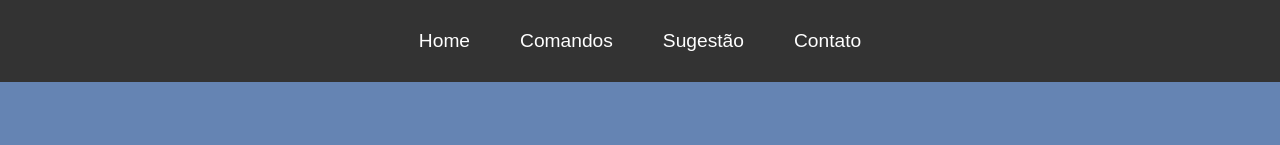
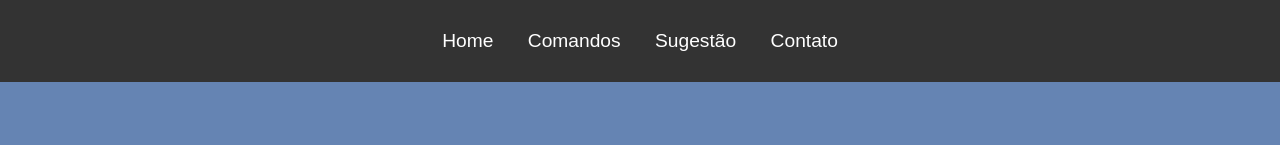
Before and after one commit to caioanjs/caioanjs.github.io, a plain HTML site: page contato.html in a window 1280 px wide. Shown: the top 145 px of the page. Drawn offline with Linux system fonts and the light colour scheme.

Commit message:
Update contato.html

```diff
--- a/contato.html
+++ b/contato.html
@@ -27,10 +27,8 @@
         .top-bar {
             background-color: #333;
             padding: 20px;
+            text-align: center;
             color: #fff;
-            display: flex;
-            justify-content: center; /* Centraliza os links */
-            gap: 20px; /* Espaço entre os links */
         }
 
         .top-link {
```
